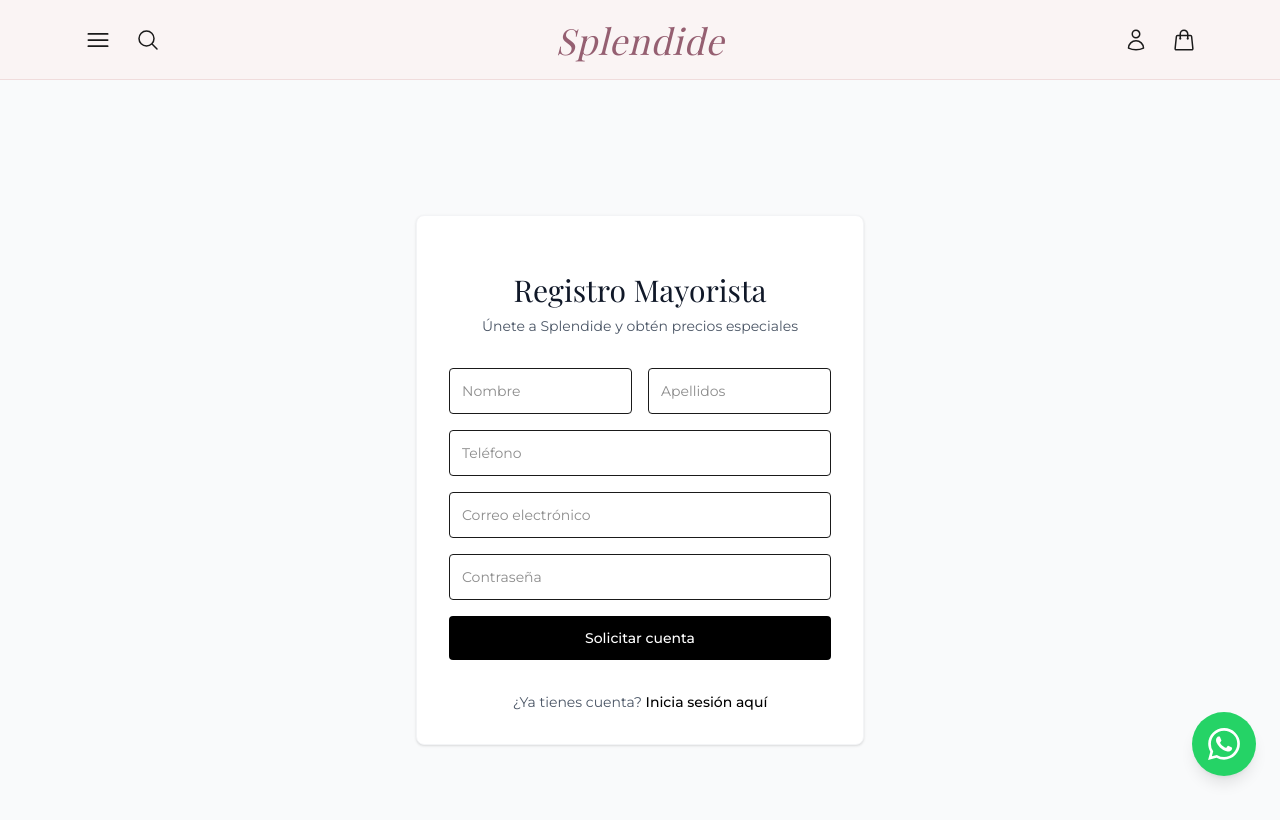
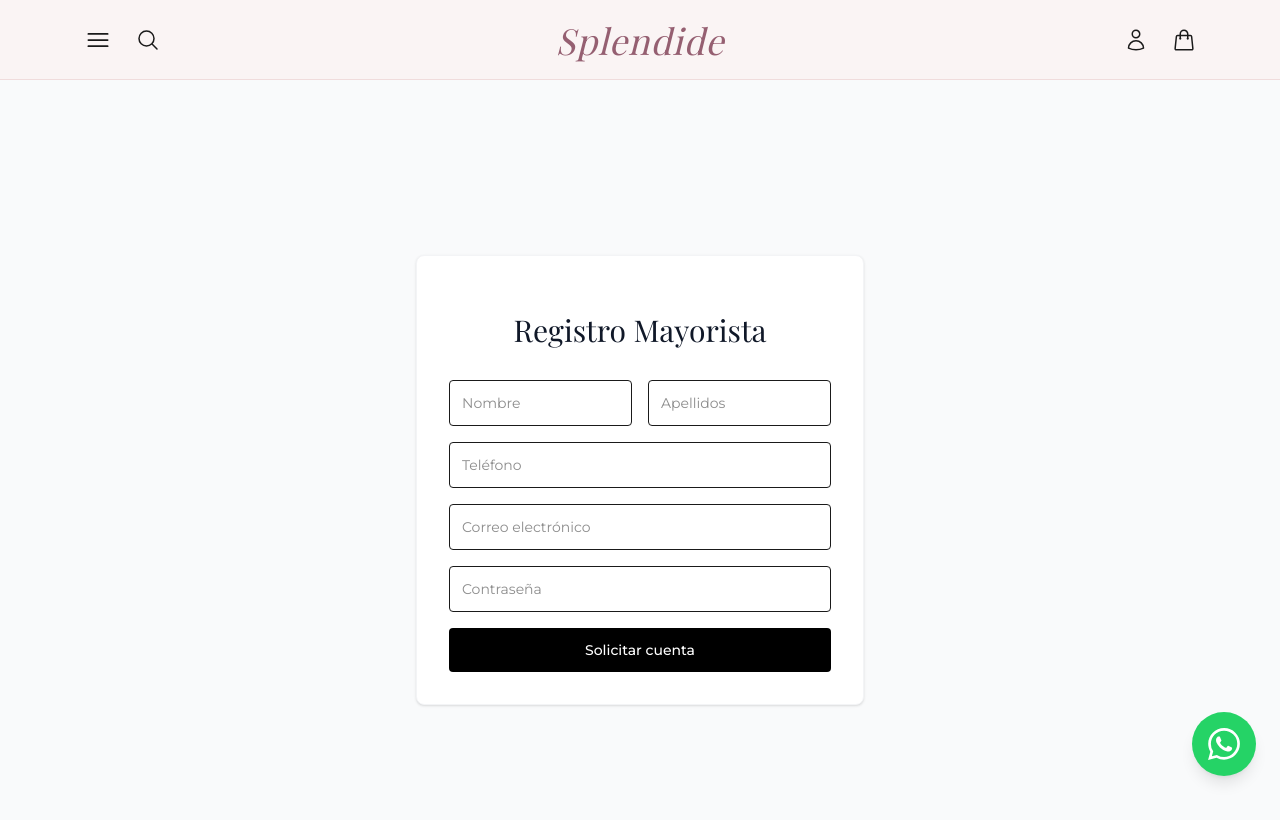
Before and after one commit to Dubey888/splendide-web, a Next.js app: page /registro-mayorista in a window 1280 px wide. Shown: the top 820 px of the page. Built offline with nearby package versions, Linux system fonts and the light colour scheme.

Commit message:
actualizar componentes

```diff
--- a/app/login/page.tsx
+++ b/app/login/page.tsx
@@ -1,11 +1,10 @@
 "use client";
 import { useState } from 'react';
 import Link from 'next/link';
-import { useRouter } from 'next/navigation';
 
 export default function Login() {
-  const router = useRouter();
   const [loading, setLoading] = useState(false);
+  const [mensaje, setMensaje] = useState({ texto: '', tipo: '' });
   const [formData, setFormData] = useState({ email: '', password: '' });
 
   const handleChange = (e: React.ChangeEvent<HTMLInputElement>) => {
@@ -15,6 +14,7 @@ export default function Login() {
   const handleSubmit = async (e: React.FormEvent) => {
     e.preventDefault();
     setLoading(true);
+    setMensaje({ texto: '', tipo: '' });
 
     try {
       const url = "https://app-23c8f020-a783-451d-b1cf-b48a15a79604.cleverapps.io/index.php?accion=login";
@@ -27,18 +27,13 @@ export default function Login() {
       const data = await respuesta.json();
 
       if (data.status === "success") {
-        // ¡Magia! Guardamos los datos del usuario en el navegador
         localStorage.setItem('usuario_splendide', JSON.stringify(data.usuario));
-
-        alert(`¡Bienvenida/o de nuevo, ${data.usuario.nombre}!`);
-
-        // Refrescamos la página y vamos al inicio
         window.location.href = '/';
       } else {
-        alert("Error: " + data.mensaje);
+        setMensaje({ texto: data.mensaje, tipo: 'error' });
       }
     } catch (error) {
-      alert("Error de conexión. Inténtalo de nuevo.");
+      setMensaje({ texto: "Error de conexión. Inténtalo de nuevo.", tipo: 'error' });
     } finally {
       setLoading(false);
     }
@@ -48,9 +43,14 @@ export default function Login() {
     <div className="min-h-screen flex items-center justify-center bg-gray-50 py-12 px-4 sm:px-6 lg:px-8">
       <div className="max-w-md w-full space-y-8 bg-white p-8 rounded-lg shadow-sm border border-gray-100">
         <div className="text-center">
-          <Link href="/" className="text-3xl font-serif text-gray-900 block mb-2">Splendide</Link>
           <h2 className="mt-2 text-2xl text-gray-900">Iniciar sesión</h2>
         </div>
+
+        {mensaje.texto && (
+          <div className="p-3 rounded text-sm text-center bg-red-100 text-red-700">
+            {mensaje.texto}
+          </div>
+        )}
 
         <form className="mt-8 space-y-4" onSubmit={handleSubmit}>
           <input name="email" type="email" required placeholder="Correo electrónico" onChange={handleChange} className="w-full border p-3 rounded text-sm outline-none focus:ring-1 focus:ring-black" />
@@ -60,10 +60,6 @@ export default function Login() {
             {loading ? 'Ingresando...' : 'Entrar'}
           </button>
         </form>
-
-        <p className="text-center text-sm text-gray-600">
-          ¿No tienes cuenta mayorista? <Link href="/registro-mayorista" className="font-medium text-black hover:underline">Regístrate aquí</Link>
-        </p>
       </div>
     </div>
   );
--- a/app/registro-mayorista/page.tsx
+++ b/app/registro-mayorista/page.tsx
@@ -6,7 +6,7 @@ import { useRouter } from 'next/navigation';
 export default function RegistroMayorista() {
   const router = useRouter();
   const [loading, setLoading] = useState(false);
-  // Eliminamos nombre_negocio del estado inicial
+  const [mensaje, setMensaje] = useState({ texto: '', tipo: '' });
   const [formData, setFormData] = useState({
     nombre: '', apellidos: '', telefono: '',
     email: '', password: ''
@@ -19,6 +19,7 @@ export default function RegistroMayorista() {
   const handleSubmit = async (e: React.FormEvent) => {
     e.preventDefault();
     setLoading(true);
+    setMensaje({ texto: '', tipo: '' });
 
     try {
       const url = "https://app-23c8f020-a783-451d-b1cf-b48a15a79604.cleverapps.io/index.php?accion=registrar_mayorista";
@@ -31,13 +32,13 @@ export default function RegistroMayorista() {
       const data = await respuesta.json();
 
       if (data.status === "success") {
-        alert("¡Registro exitoso! Ahora puedes iniciar sesión.");
-        router.push('/login');
+        setMensaje({ texto: "¡Registro exitoso! Redirigiendo...", tipo: 'success' });
+        setTimeout(() => router.push('/login'), 2000);
       } else {
-        alert("Error: " + data.mensaje);
+        setMensaje({ texto: data.mensaje, tipo: 'error' });
       }
     } catch (error) {
-      alert("Error de conexión. Inténtalo de nuevo.");
+      setMensaje({ texto: "Error de conexión. Inténtalo de nuevo.", tipo: 'error' });
     } finally {
       setLoading(false);
     }
@@ -48,8 +49,13 @@ export default function RegistroMayorista() {
       <div className="max-w-md w-full space-y-8 bg-white p-8 rounded-lg shadow-sm border border-gray-100">
         <div className="text-center">
           <h2 className="mt-6 text-3xl font-serif text-gray-900">Registro Mayorista</h2>
-          <p className="mt-2 text-sm text-gray-600">Únete a Splendide y obtén precios especiales</p>
         </div>
+
+        {mensaje.texto && (
+          <div className={`p-3 rounded text-sm text-center ${mensaje.tipo === 'error' ? 'bg-red-100 text-red-700' : 'bg-green-100 text-green-700'}`}>
+            {mensaje.texto}
+          </div>
+        )}
 
         <form className="mt-8 space-y-4" onSubmit={handleSubmit}>
           <div className="grid grid-cols-2 gap-4">
@@ -64,10 +70,6 @@ export default function RegistroMayorista() {
             {loading ? 'Registrando...' : 'Solicitar cuenta'}
           </button>
         </form>
-
-        <p className="text-center text-sm text-gray-600">
-          ¿Ya tienes cuenta? <Link href="/login" className="font-medium text-black hover:underline">Inicia sesión aquí</Link>
-        </p>
       </div>
     </div>
   );
```
